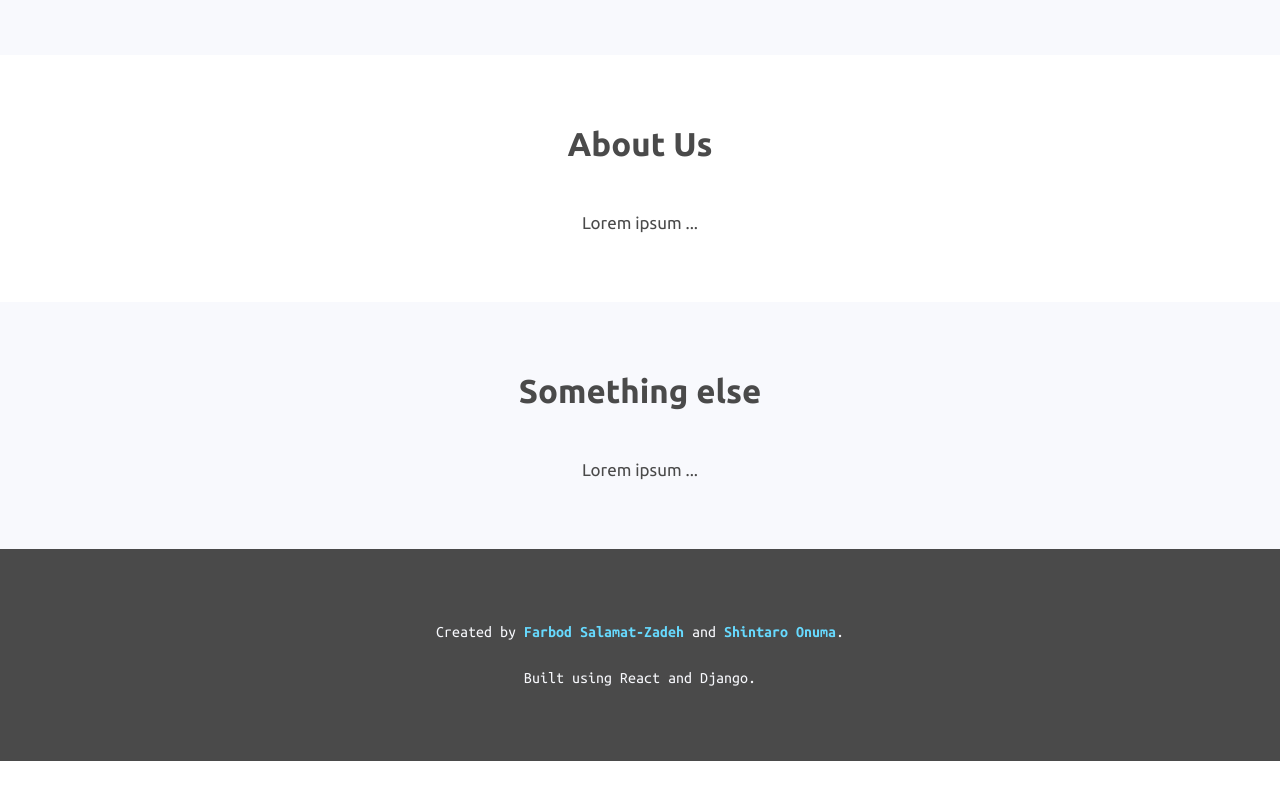
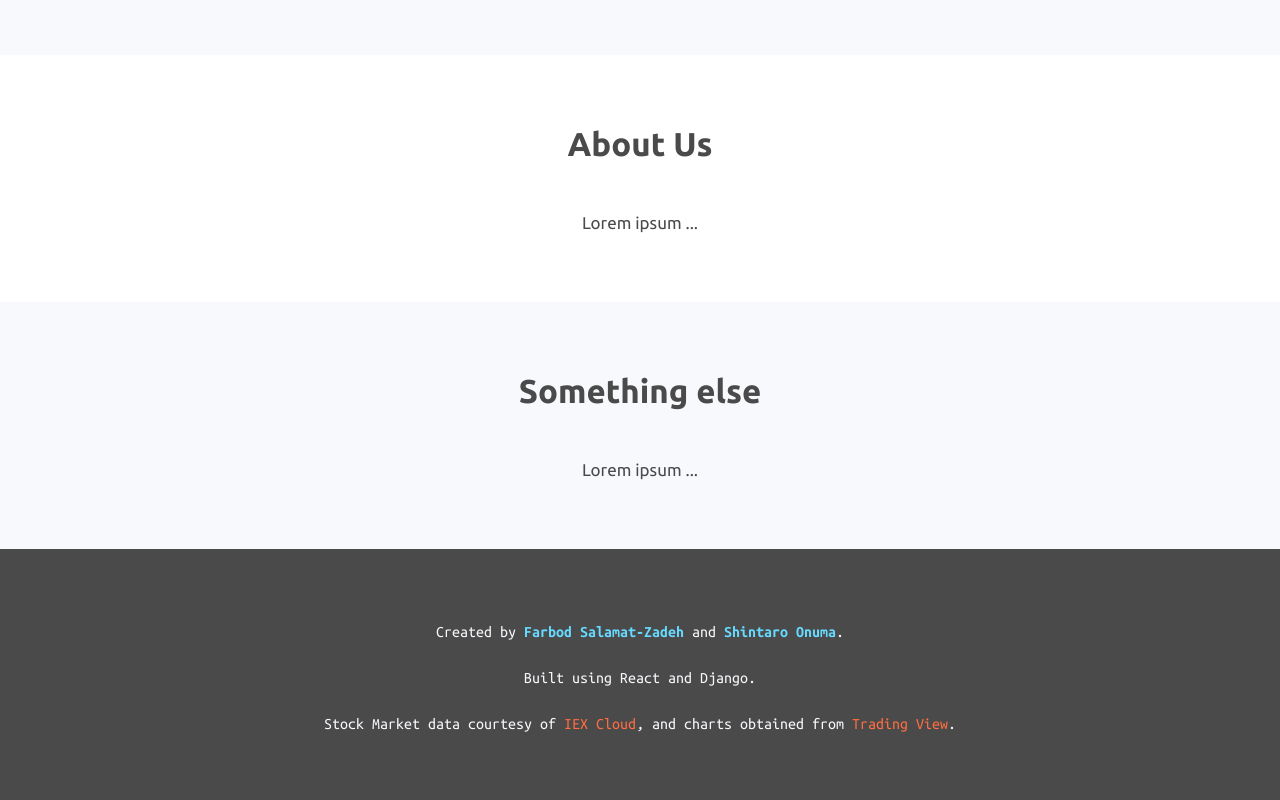
Before and after one commit to farbodsz/stock-app, a React (Create React App) app in the folder frontend/: page / in a window 1280 px wide. Shown: the part 266-1066 px from the top of the page. Before the commit the page ends 1027 px from the top, so only its background shows below. Built offline with nearby package versions, Linux system fonts and the light colour scheme.

Commit message:
Add attribution for stock market data in Footer

```diff
--- a/frontend/src/common/Footer.js
+++ b/frontend/src/common/Footer.js
@@ -4,6 +4,9 @@ import styles from "./Footer.module.scss";
 export default function Footer() {
   const GITHUB_FARBOD = "https://github.com/farbodsz/";
   const GITHUB_SHINTARO = "https://github.com/shintaroonuma/";
+
+  const TRADINGVIEW = "https://www.tradingview.com/";
+  const IEX_CLOUD = "https://iexcloud.io/";
 
   return (
     <footer className={styles.footer}>
@@ -19,6 +22,17 @@ export default function Footer() {
         .
       </p>
       <p className={styles.text}>Built using React and Django.</p>
+      <p className={styles.text}>
+        Stock Market data courtesy of{" "}
+        <a href={IEX_CLOUD} className={styles.otherLink}>
+          IEX Cloud
+        </a>
+        , and charts obtained from{" "}
+        <a href={TRADINGVIEW} className={styles.otherLink}>
+          Trading View
+        </a>
+        .
+      </p>
     </footer>
   );
 }
--- a/frontend/src/common/Footer.module.scss
+++ b/frontend/src/common/Footer.module.scss
@@ -19,3 +19,8 @@
   color: $color-primary-light;
   font-weight: 700;
 }
+
+.otherLink {
+  @extend .text;
+  color: $color-accent;
+}
```
